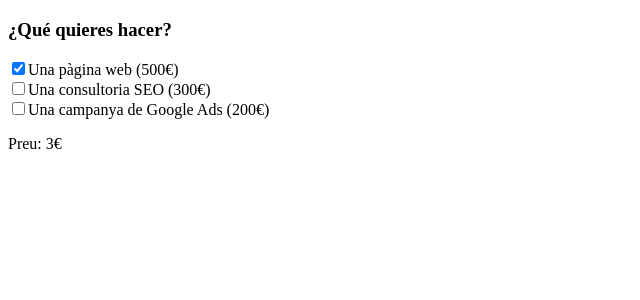
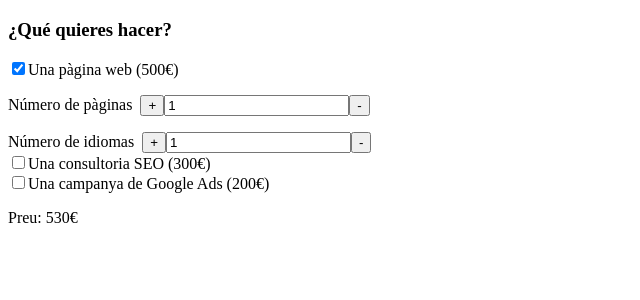
Before and after one commit to MarcMorado/Sprint-7, a React (Create React App) app: page / in a window 1280 px wide. Both pictures are taken after a click on the checkbox 18 px from the left and 68 px from the top of the page. Shown: the top 300 px of the page, without its empty margins (0-640 px from the left). Built offline with nearby package versions, Linux system fonts and the light colour scheme.

Commit message:
Add files via upload

```diff
--- a/src/components/index.js
+++ b/src/components/index.js
@@ -1,20 +1,61 @@
 import React, { useState } from "react";
 
-let price = 3;
+let price = 0;
+let countP = 1;
+let countI = 1;
 
 export default function Prices() {
   const [webCheck, webSetIsChecked] = useState(false);
-  const [seosCheck, seoSetIsChecked] = useState(false);
+  const [seoCheck, seoSetIsChecked] = useState(false);
   const [gAdsCheck, gAdsSetIsChecked] = useState(false);
   const webChange = () => {
     webSetIsChecked(!webCheck);
   };
   const seoChange = () => {
-    seoSetIsChecked(!seosCheck);
+    seoSetIsChecked(!seoCheck);
   };
   const gAdsChange = () => {
     gAdsSetIsChecked(!gAdsCheck);
   };
+
+  //* FORMULARIO
+  const [isToggled, setIsToggled] = useState(false);
+  const [datos, setDatos] = useState({
+    nPaginas: 1,
+    nIdiomas: 1,
+  });
+
+  //* +PLUS -MINUS
+  const handleInputChange = (event) => {
+    event.target.name === "nPaginas"
+      ? (countP = Number(event.target.value))
+      : (countI = Number(event.target.value));
+    setDatos({
+      ...datos,
+      [event.target.name]: event.target.value,
+    });
+  };
+  const sumar = (event) => {
+    event.target.name === "nPaginas" ? (countP += 1) : (countI += 1);
+    setDatos({
+      ...datos,
+      [event.target.name]: event.target.name === "nPaginas" ? countP : countI,
+    });
+  };
+  const restar = (event) => {
+    event.target.name === "nPaginas"
+      ? countP > 1
+        ? (countP -= 1)
+        : (countP -= 0)
+      : countI > 1
+      ? (countI -= 1)
+      : (countI -= 0);
+    setDatos({
+      ...datos,
+      [event.target.name]: event.target.name === "nPaginas" ? countP : countI,
+    });
+  };
+
   return (
     <div>
       <h3>¿Qué quieres hacer?</h3>
@@ -23,12 +64,45 @@ export default function Prices() {
         value="web"
         checked={webCheck}
         onChange={webChange}
+        onClick={() => setIsToggled(!isToggled)}
       />
       Una pàgina web (500€) <br />
+      {isToggled && (
+        <div>
+          <p /> Número de pàginas &nbsp;
+          <button name="nPaginas" onClick={sumar}>
+            +
+          </button>
+          <input
+            type="number"
+            className="form-control"
+            name="nPaginas"
+            value={datos.nPaginas}
+            onChange={handleInputChange}
+          ></input>
+          <button name="nPaginas" onClick={restar}>
+            -
+          </button>
+          <p /> Número de idiomas &nbsp;
+          <button name="nIdiomas" onClick={sumar}>
+            +
+          </button>
+          <input
+            type="number"
+            className="form-control"
+            name="nIdiomas"
+            value={datos.nIdiomas}
+            onChange={handleInputChange}
+          ></input>
+          <button name="nIdiomas" onClick={restar}>
+            -
+          </button>
+        </div>
+      )}
       <input
         type="checkbox"
         value="seo"
-        checked={seosCheck}
+        checked={seoCheck}
         onChange={seoChange}
       />
       Una consultoria SEO (300€) <br />
@@ -40,7 +114,13 @@ export default function Prices() {
       />
       Una campanya de Google Ads (200€)
       {/* Show Price */}
-      <p>Preu: {price}€</p>
+      <p>
+        Preu:{" "}
+        {(webCheck && price + 500 + datos.nPaginas * datos.nIdiomas * 30) +
+          (seoCheck && price + 300) +
+          (gAdsCheck && price + 200)}
+        €
+      </p>
     </div>
   );
 }
```
